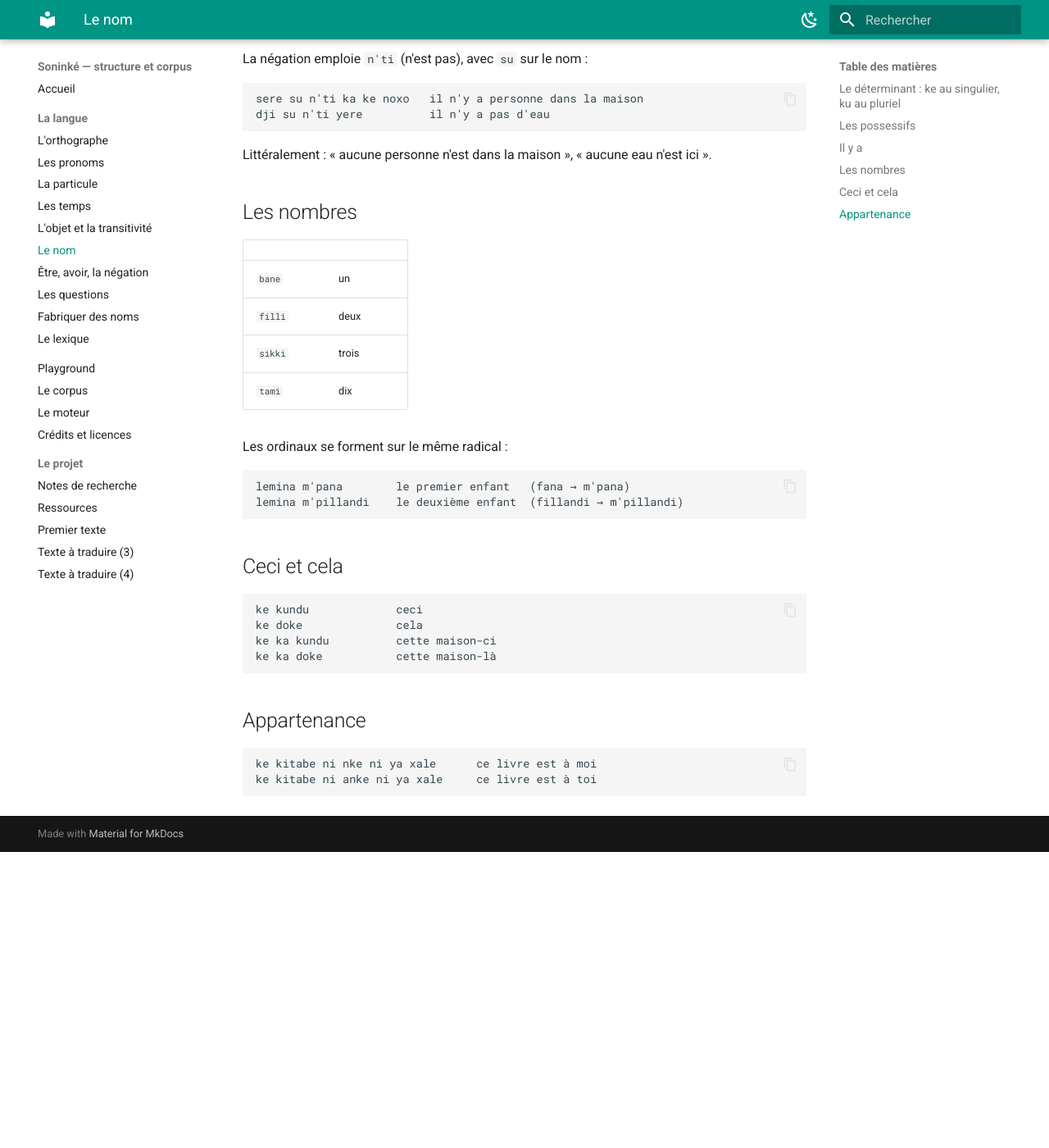
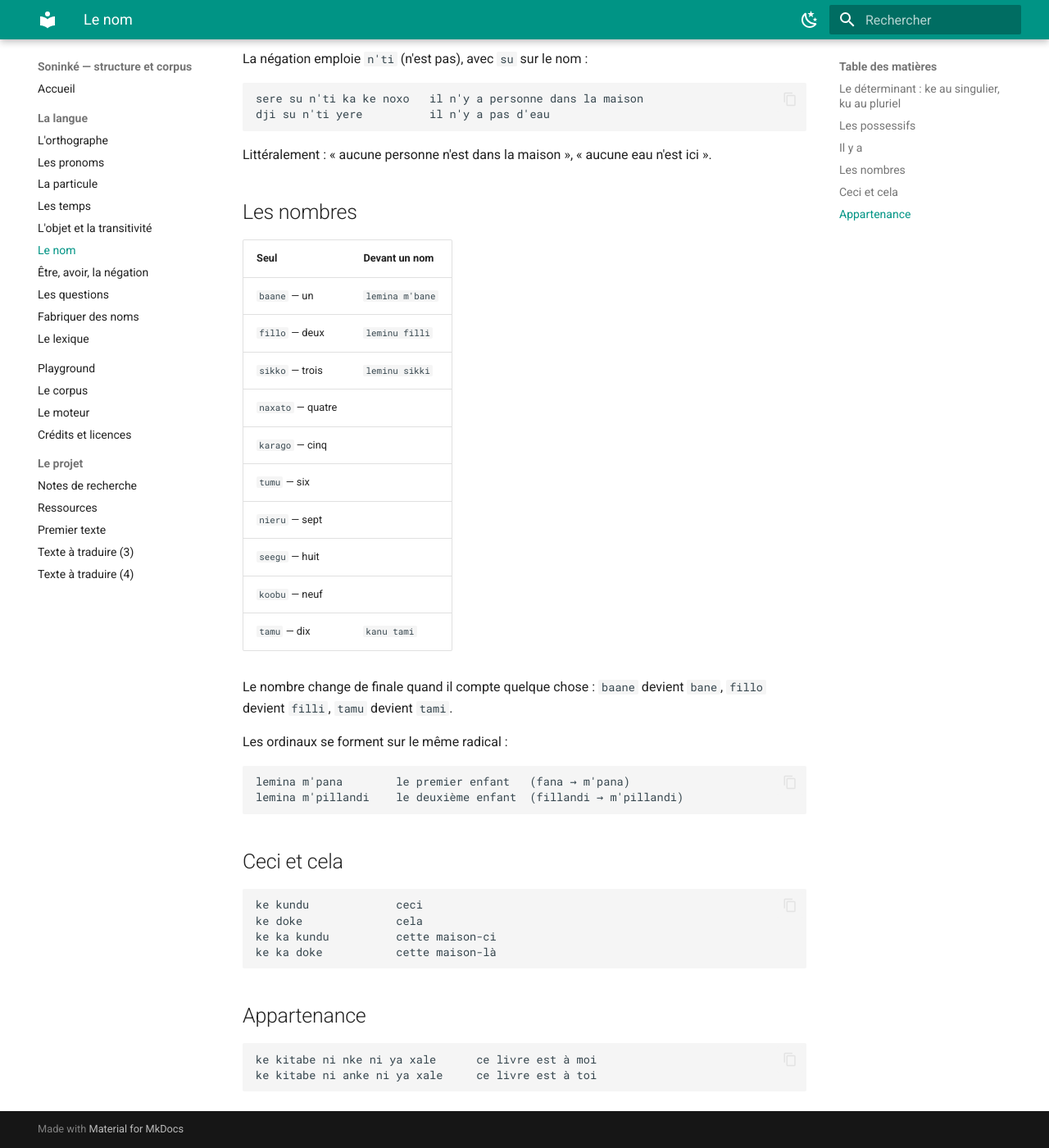
Before and after one commit to oscarmedra/snk_engine, an MkDocs documentation site: the page built from docs/langue/nom.md, in a window 1280 px wide and 1400 px high, scrolled down 1526 px. Shown: the whole window at 82% size. Built offline with MkDocs 1.6.1 and Material for MkDocs 9.7.7, drawn with Linux system fonts in a browser that asks for light colours; before the commit the page ends 2565 px from its top, so only the background shows below that.

Commit message:
Les nombres de 1 à 10
Co-Authored-By: Claude Opus 5 <noreply@anthropic.com>

```diff
--- a/docs/langue/nom.md
+++ b/docs/langue/nom.md
@@ -69,12 +69,21 @@ Littéralement : « aucune personne n'est dans la maison », « aucune eau n'est
 
 ## Les nombres
 
-| | |
+| Seul | Devant un nom |
 |---|---|
-| `bane` | un |
-| `filli` | deux |
-| `sikki` | trois |
-| `tami` | dix |
+| `baane` — un | `lemina m'bane` |
+| `fillo` — deux | `leminu filli` |
+| `sikko` — trois | `leminu sikki` |
+| `naxato` — quatre | |
+| `karago` — cinq | |
+| `tumu` — six | |
+| `nieru` — sept | |
+| `seegu` — huit | |
+| `koobu` — neuf | |
+| `tamu` — dix | `kanu tami` |
+
+Le nombre change de finale quand il compte quelque chose : `baane` devient `bane`,
+`fillo` devient `filli`, `tamu` devient `tami`.
 
 Les ordinaux se forment sur le même radical :
 
```
Also changed, not shown: docs/langue/lexique.md (+1 -1 lines), 1 other file.
